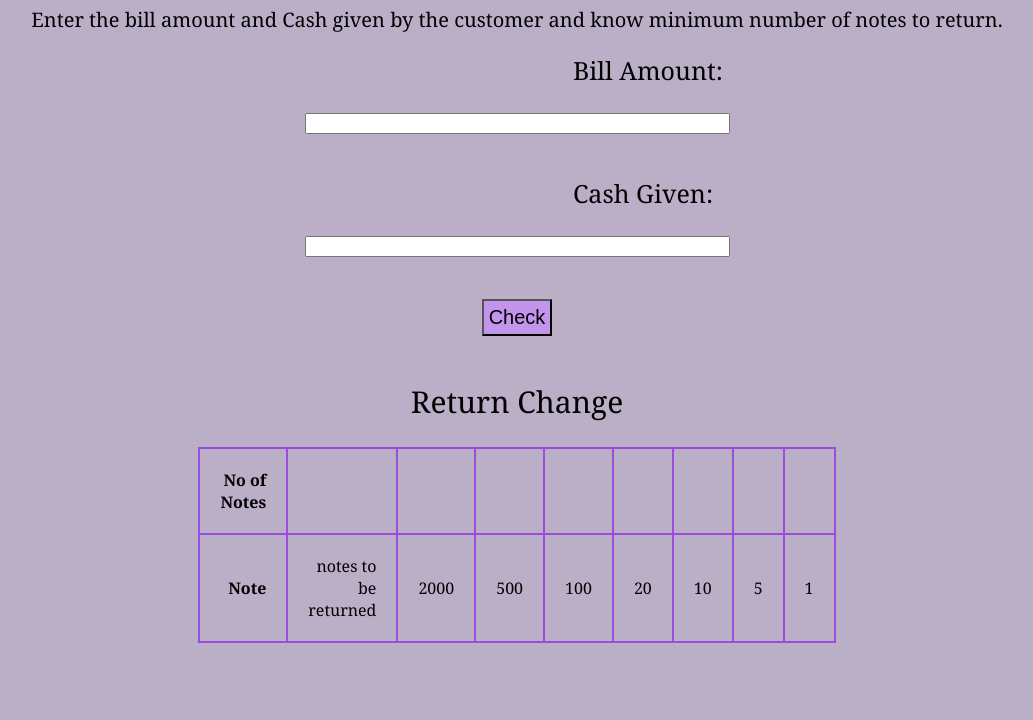
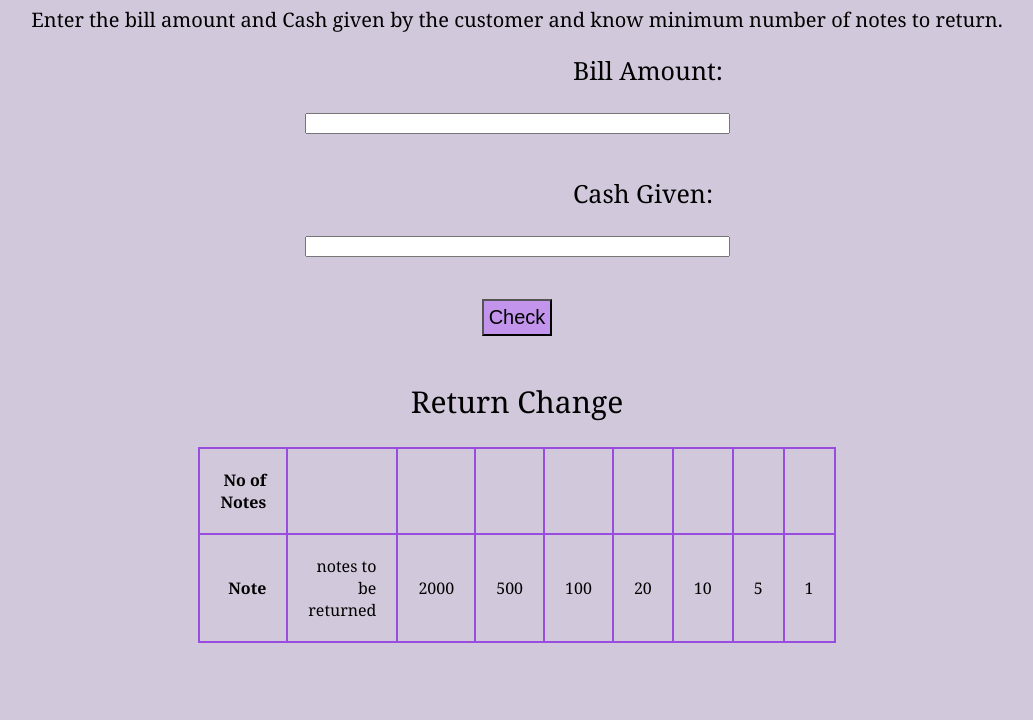
Before and after one commit to jasmine1001/Cash-Register, a plain HTML site: page index.html in a window 1280 px wide. Shown: the part 80-800 px from the top of the page, without its empty margins (123-1156 px from the left). Drawn offline with Linux system fonts and the light colour scheme.

Commit message:
updated css

```diff
--- a/style.css
+++ b/style.css
@@ -6,7 +6,7 @@
 
 body {
     font-family:Cambria, Cochin, Georgia, Times, 'Times New Roman', serif;
-    background-color: rgb(187, 174, 199);
+    background-color: rgb(210, 200, 219);
 }
 h1 {
     text-align:center;
```
